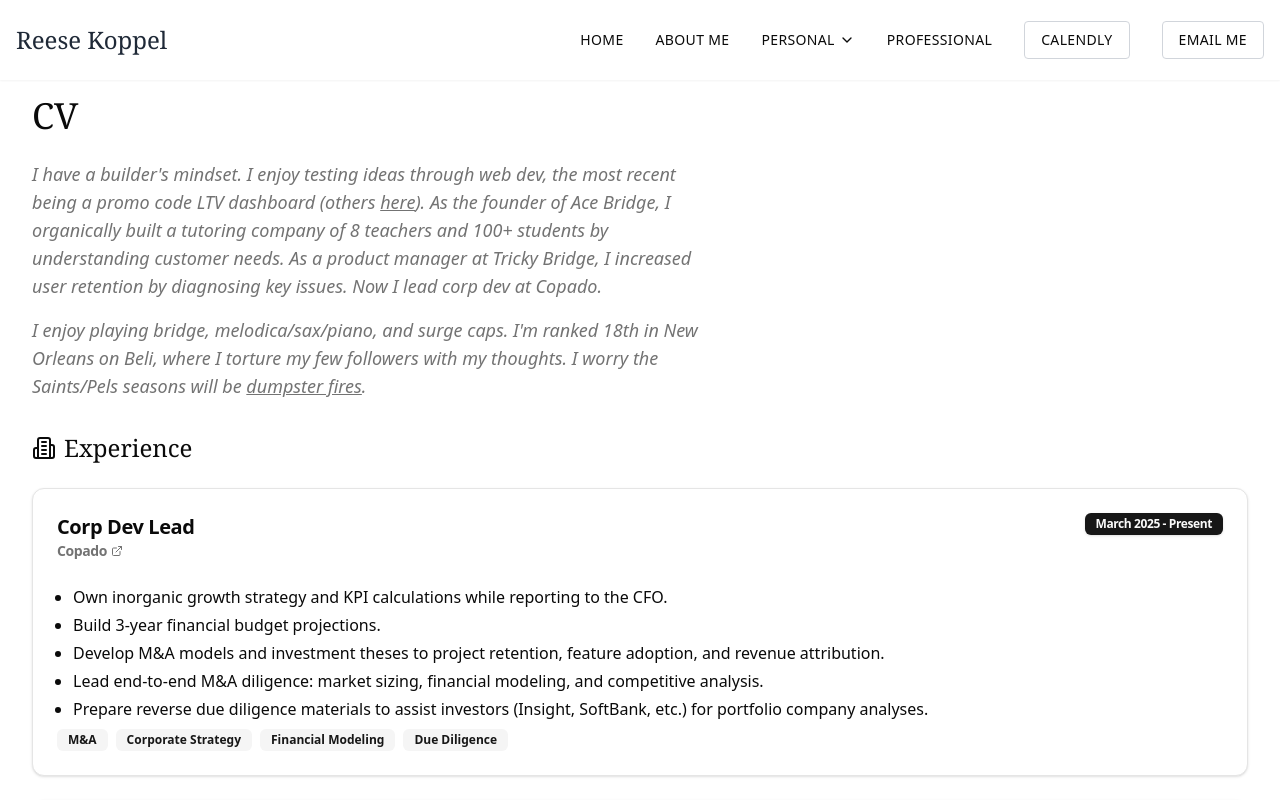
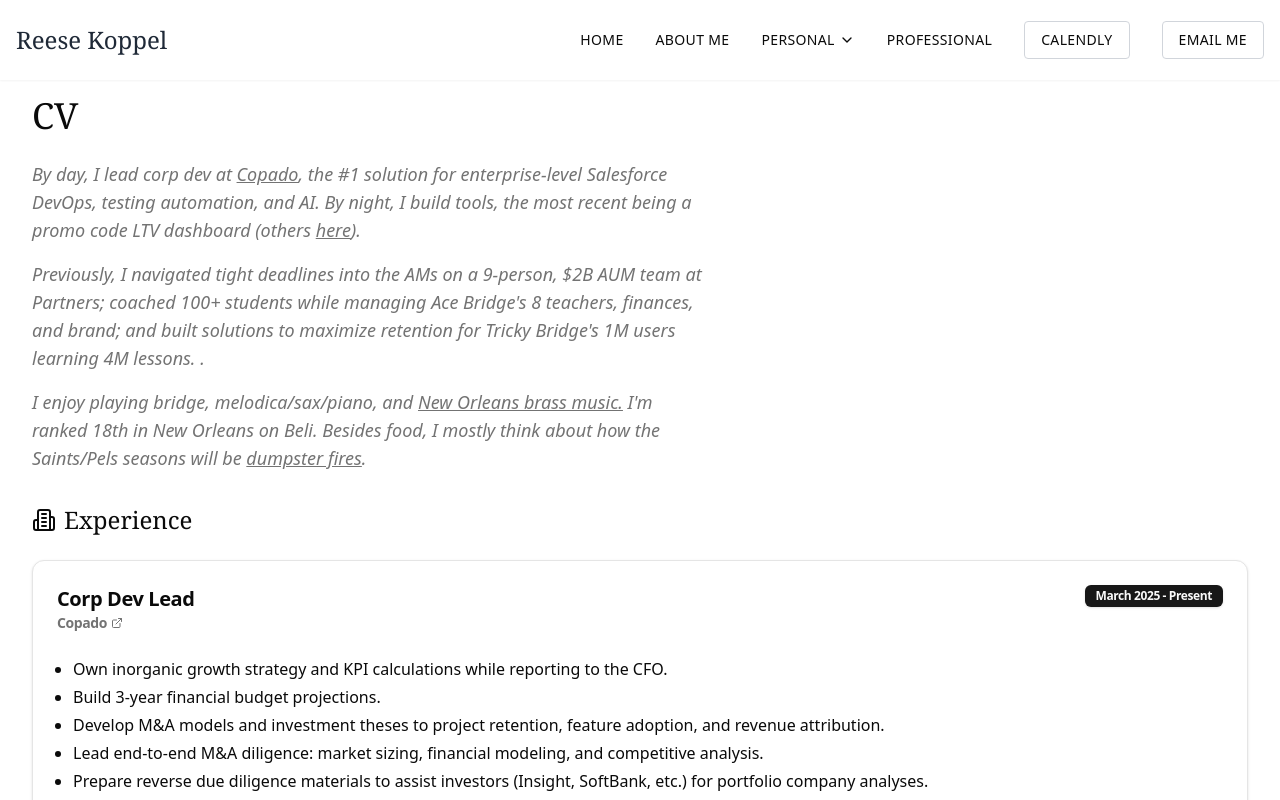
Before and after one commit to rk504/personal-website, a Next.js app: page /professional in a window 1280 px wide. Shown: the top 800 px of the page. Built offline with nearby package versions, Linux system fonts and the light colour scheme.

Commit message:
added webring, goatcounter, utterances...sick

```diff
--- a/app/page.tsx
+++ b/app/page.tsx
@@ -1,5 +1,6 @@
 import Image from "next/image";
 import Link from "next/link";
+import Script from "next/script";
 import { Button } from "@/components/ui/button";
 import { Header } from "@/components/header";
 import { PhotoCarousel } from "@/components/photo-carousel";
@@ -10,6 +11,11 @@ import 'react-multi-carousel/lib/styles.css';
 export default function Home() {
   return (
     <>
+      <Script
+        data-goatcounter="https://reekopp.goatcounter.com/count"
+        src="//gc.zgo.at/count.js"
+        strategy="afterInteractive"
+      />
       <Header />
       <main className="min-h-screen flex flex-col">
         <div className="container flex-grow flex flex-col py-12 md:py-24 space-y-12">
--- a/app/personal/friends/page.tsx
+++ b/app/personal/friends/page.tsx
@@ -1,6 +1,7 @@
 import { Header } from "@/components/header"
 import { SocialLinks } from "@/components/social-links"
 import { Card, CardContent, CardHeader, CardTitle } from "@/components/ui/card"
+import { UtterancesComments } from "@/components/utterances-comments"
 import { ExternalLink, Heart } from "lucide-react"
 import { CleoLogo } from "@/components/logos/cleo-logo"
 import { LettaLogo } from "@/components/logos/letta-logo"
@@ -139,6 +140,8 @@ export default function Friends() {
               </p>
             </div> */}
           </section>
+
+          <UtterancesComments />
         </div>
         <SocialLinks />
       </main>
--- a/app/personal/projects/page.tsx
+++ b/app/personal/projects/page.tsx
@@ -1,6 +1,7 @@
 import { Header } from "@/components/header"
 import { SocialLinks } from "@/components/social-links"
 import { Card, CardContent, CardHeader, CardTitle } from "@/components/ui/card"
+import { UtterancesComments } from "@/components/utterances-comments"
 import { ExternalLink } from "lucide-react"
 
 export default function Projects() {
@@ -8,7 +9,7 @@ export default function Projects() {
     <>
       <Header />
       <main className="min-h-screen flex flex-col">
-        <div className="container flex-grow flex flex-col py-24 space-y-8">
+        <div className="container flex-grow flex flex-col py-24">
           <h1 className="text-4xl font-serif text-center mb-4">Projects</h1>
 
           <section>
@@ -25,7 +26,7 @@ export default function Projects() {
                   </CardHeader>
                   <CardContent>
                     <p>
-                    I built a self-hosted MVP covering the full user journey: signup/login + password reset, linked backend, Stripe payments, member portal, and linked RSVP-ready events + waitlists for a 1,700-member rollout and migration off Wix. This is the parent company of the 1700-member <a href="https://www.themediadinnerclub.com/" target="_blank" rel="noopener noreferrer" className="text-blue-600 hover:text-blue-800 underline">Media Dinner Club</a>.
+                    I built a self-hosted MVP covering the full user journey: signup/login + password reset, linked backend, Stripe payments, member portal, and linked RSVP-ready events + waitlists for a 1,700-member rollout and migration off Wix. O3P is the parent company of the <a href="https://www.themediadinnerclub.com/" target="_blank" rel="noopener noreferrer" className="text-blue-600 hover:text-blue-800 underline">Media Dinner Club</a>.
                     </p>
                   </CardContent>
                 </Card>
@@ -117,12 +118,14 @@ export default function Projects() {
                     </CardTitle>
                   </CardHeader>
                   <CardContent>
-                    <p>Jeffrey and I made a podcast that is NOT a book club. Not worth your time, but still send me book recs.</p>
+                    <p>Jeffrey and I made a podcast that is NOT a book club. Not worth your time, but drop some book recs below.</p>
                   </CardContent>
                 </Card>
               </li>
             </ul>
           </section>
+
+          <UtterancesComments />
         </div>
         <SocialLinks />
       </main>
--- a/app/professional/page.tsx
+++ b/app/professional/page.tsx
@@ -1,6 +1,7 @@
 import { Header } from "@/components/header"
 import { Card, CardContent, CardHeader, CardTitle } from "@/components/ui/card"
 import { Badge } from "@/components/ui/badge"
+import { UtterancesComments } from "@/components/utterances-comments"
 import { Building2, GraduationCap, Briefcase, ExternalLink } from "lucide-react"
 import { SocialLinks } from "@/components/social-links"
 import Link from "next/link"
@@ -16,7 +17,16 @@ export default function Professional() {
 
             <div className="space-y-4 text-lg text-muted-foreground italic">
               <p>
-              I have a builder's mindset. I enjoy testing ideas through web dev, the most recent being a promo code LTV dashboard (others <s />
+                By day, I lead corp dev at&nbsp;
+                <a
+                  href="https://www.copado.com/"
+                  target="_blank"
+                  rel="noopener noreferrer"
+                  className="underline hover:text-primary"
+                >
+                  Copado
+                </a>, the #1 solution for enterprise-level Salesforce DevOps, testing automation, and AI.
+                By night, I build tools, the most recent being a promo code LTV dashboard (others&nbsp;
                 <a
                   href="/personal/projects"
                   target="_blank"
@@ -25,14 +35,24 @@ export default function Professional() {
                 >
                   here
                 </a>).
-              As the founder of Ace Bridge, I organically built a tutoring company of 8 teachers and 100+ students by understanding customer needs.
-              As a product manager at Tricky Bridge, I increased user retention by diagnosing key issues.
-              Now I lead corp dev at Copado.
               </p>
 
               <p>
-                I enjoy playing bridge, melodica/sax/piano, and surge caps. I'm ranked 18th in New Orleans on Beli, where I torture my few followers with my thoughts.
-                I worry the Saints/Pels seasons will be&nbsp;
+                Previously, I navigated tight deadlines into the AMs on a 9-person, $2B AUM team at Partners; coached 100+ students while managing Ace Bridge's 8 teachers, finances, and brand; and built solutions to maximize retention for Tricky Bridge's 1M users learning 4M lessons.
+                .
+              </p>
+
+              <p>
+                I enjoy playing bridge, melodica/sax/piano, and&nbsp;
+                <a
+                  href="https://open.spotify.com/playlist/5a3Y1aUxAVX7EUnVq9ezYd?si=3c374ac258414659"
+                  target="_blank"
+                  rel="noopener noreferrer"
+                  className="underline hover:text-primary"
+                >
+                New Orleans brass music.
+                </a>
+                &nbsp;I'm ranked 18th in New Orleans on Beli. Besides food, I mostly think about how the Saints/Pels seasons will be&nbsp;
                 <a
                   href="https://www.youtube.com/watch?v=fVU833yKiUc&ab_channel=ESPN"
                   target="_blank"
@@ -40,8 +60,7 @@ export default function Professional() {
                   className="underline hover:text-primary"
                 >
                   dumpster&nbsp;fires
-              </a>
-              .
+                </a>.
               </p>
             </div>
           </div>
@@ -245,6 +264,8 @@ export default function Professional() {
               </div>
             </div>
           </section>
+
+          <UtterancesComments />
         </div>
 
         <SocialLinks />
--- /dev/null
+++ b/components/utterances-comments.tsx
@@ -0,0 +1,54 @@
+"use client"
+
+import { useEffect, useRef, useState } from "react"
+
+export function UtterancesComments() {
+  const containerRef = useRef<HTMLDivElement>(null)
+  const [isLoaded, setIsLoaded] = useState(false)
+
+  useEffect(() => {
+    // Only run on client side
+    if (typeof window === 'undefined') return
+
+    // Add a small delay to ensure DOM is ready
+    const timer = setTimeout(() => {
+      try {
+        const script = document.createElement("script")
+        script.src = "https://utteranc.es/client.js"
+        script.setAttribute("repo", "rk504/rk-website-comments")
+        script.setAttribute("issue-term", "pathname")
+        script.setAttribute("theme", "github-light")
+        script.setAttribute("crossorigin", "anonymous")
+        script.async = true
+
+        // Clear any existing content first
+        if (containerRef.current) {
+          containerRef.current.innerHTML = ''
+          containerRef.current.appendChild(script)
+          setIsLoaded(true)
+        }
+      } catch (error) {
+        console.error('Failed to load Utterances:', error)
+      }
+    }, 100)
+
+    return () => {
+      clearTimeout(timer)
+      // Cleanup
+      if (containerRef.current) {
+        containerRef.current.innerHTML = ''
+      }
+    }
+  }, [])
+
+  return (
+    <div className="mt-8">
+      <div ref={containerRef} className="utterances-container" />
+      {!isLoaded && (
+        <div className="text-center text-sm text-gray-500 py-4">
+          Loading comments...
+        </div>
+      )}
+    </div>
+  )
+}
```
Lines whose indentation alone changed are shown as unchanged.
